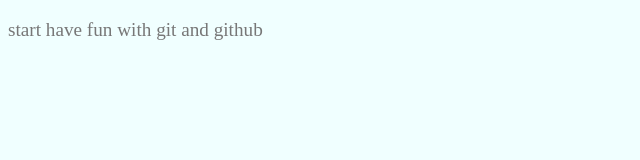
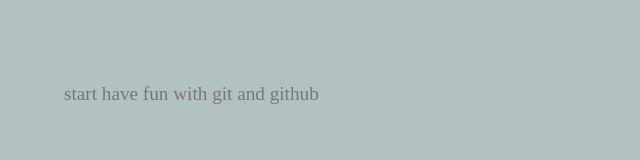
Before and after one commit to mohamedelaraby/gitlearn, a plain HTML site: page index.html in a window 1280 px wide. Shown: the whole page, without its empty margins (0-640 px from the left). Drawn offline with Linux system fonts and the light colour scheme.

Commit message:
change some colors

```diff
--- a/style.css
+++ b/style.css
@@ -3,14 +3,16 @@
 }
 
 body {
-    background-color: azure;
+    background-color: rgb(178, 194, 194);
     font-size: 62.60%;
 }
 
 .heading-main {
     font-size: 1.2rem;
     color: #777;
-    margin: 0 auto
+    margin: 0 auto;
+    height: 95vh;
+    padding: 3.5rem
 }
 
 .paragraph {
```
